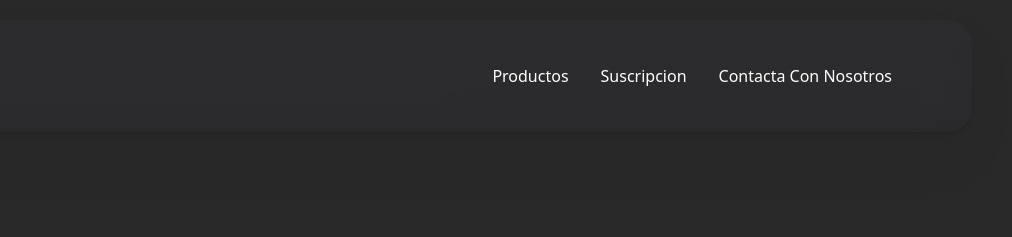
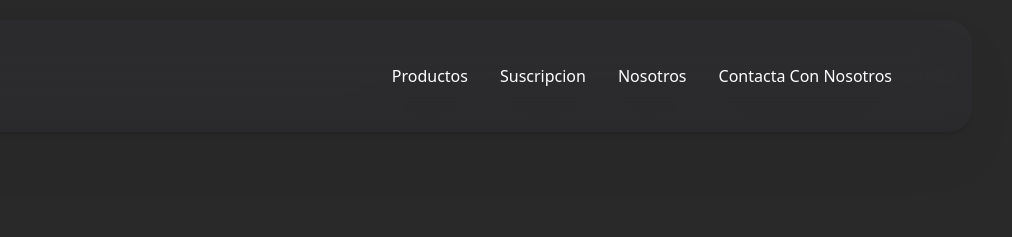
Before and after one commit to TueorProyect/Pages, an Astro site: page / in a window 1280 px wide. Shown: the top 237 px of the page, 268-1280 px from the left. Built offline with nearby package versions, Linux system fonts and the light colour scheme; Astro itself is replaced by a stand-in of ours.

Commit message:
Add categoria osbre nosotros

```diff
--- a/src/components/Navbar.astro
+++ b/src/components/Navbar.astro
@@ -19,6 +19,7 @@
             <ul class="md:flex items-center justify-between text-base text-white pt-4 md:pt-0">
                 <li><a class="md:p-4 py-3 px-0 block" href="#">Productos</a></li>
                 <li><a class="md:p-4 py-3 px-0 block" href="#">Suscripcion</a></li>
+                <li><a class="md:p-4 py-3 px-0 block" href="#">Nosotros</a></li>
                 <li><a   class="md:p-4 py-3 px-0 block md:mb-0 mb-2"href="mailto:tueor.contacto@gmail.com?subject=Tu proyecto me gusto.">Contacta Con Nosotros</a></li>
             </ul>
         </nav>
```
